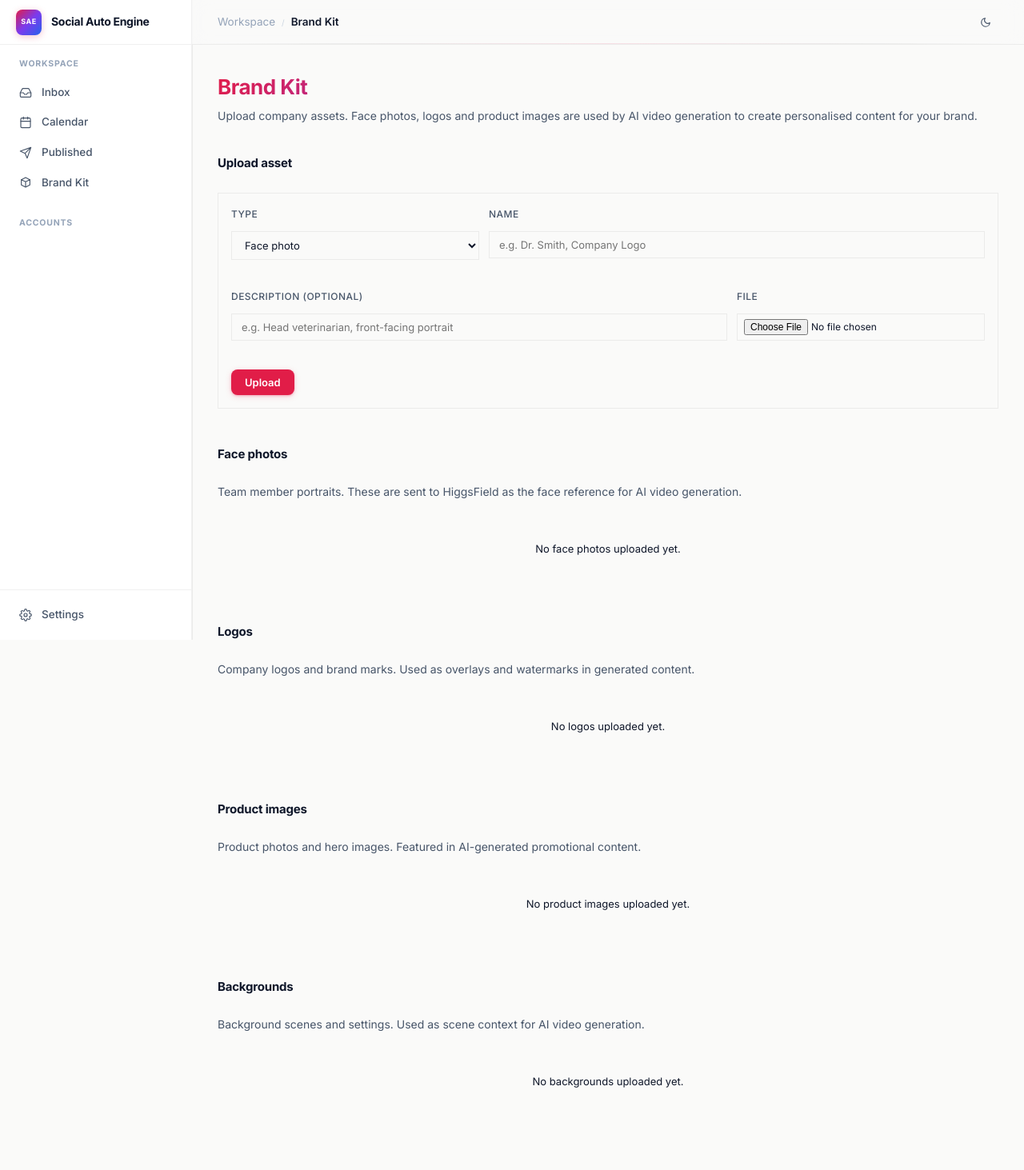
After one commit to Freespirits/social-auto-engine, a FastAPI app: template dashboard/templates/assets.html in a window 1280 px wide. The commit adds this page. Shown: the whole page at 80% size. Run offline with FastAPI, Linux system fonts and the light colour scheme; the template is opened without the code that fills it, so the values that code supplies are empty.

Commit message:
feat(dashboard): add Brand Kit page for company assets
Upload face photos, logos, product images, and backgrounds through the
dashboard. Assets stored locally at ~/.social-auto-engine/assets/ and
tracked in a new company_asset SQLite table. These feed into HiggsField
video generation so businesses upload once and generate content forever.

Also fixes SafeSkill badge rendering in README (HTML img tag instead of
markdown syntax inside the HTML badge block).

Co-Authored-By: Claude Opus 4.6 <noreply@anthropic.com>

```diff
--- a/dashboard/app.py
+++ b/dashboard/app.py
@@ -15,8 +15,8 @@ import sys
 from pathlib import Path
 
 from dotenv import load_dotenv
-from fastapi import FastAPI, Form, HTTPException, Request
-from fastapi.responses import HTMLResponse, RedirectResponse
+from fastapi import FastAPI, Form, HTTPException, Request, UploadFile, File
+from fastapi.responses import HTMLResponse, RedirectResponse, FileResponse
 from fastapi.staticfiles import StaticFiles
 from fastapi.templating import Jinja2Templates
 
@@ -332,6 +332,72 @@ async def published_page(request: Request):
     ctx = _base_context("published")
     ctx["published"] = db.list_posts(status="published", limit=50)
     return templates.TemplateResponse(request, "published.html", ctx)
+
+
+# ---------------------------------------------------------------------------
+# Brand Kit (company assets)
+# ---------------------------------------------------------------------------
+
+ALLOWED_ASSET_TYPES = {"face", "logo", "product", "background"}
+ASSET_TYPE_DIRS = {"face": "faces", "logo": "logos", "product": "products", "background": "backgrounds"}
+
+
+@app.get("/assets", response_class=HTMLResponse)
+async def assets_page(request: Request):
+    ctx = _base_context("assets")
+    ctx["assets"] = db.list_assets()
+    ctx["counts"] = db.asset_counts()
+    return templates.TemplateResponse(request, "assets.html", ctx)
+
+
+@app.post("/assets/upload")
+async def assets_upload(
+    request: Request,
+    asset_type: str = Form(...),
+    name: str = Form(...),
+    description: str = Form(""),
+    file: UploadFile = File(...),
+):
+    if asset_type not in ALLOWED_ASSET_TYPES:
+        raise HTTPException(400, "Invalid asset type")
+    if not file.filename:
+        raise HTTPException(400, "No file selected")
+
+    import uuid
+
+    db._ensure_asset_dirs()
+    sub_dir = ASSET_TYPE_DIRS[asset_type]
+    ext = Path(file.filename).suffix or ".png"
+    unique_name = f"{uuid.uuid4().hex[:12]}{ext}"
+    dest = db.ASSETS_DIR / sub_dir / unique_name
+
+    contents = await file.read()
+    dest.write_bytes(contents)
+
+    db.create_asset(
+        asset_type=asset_type,
+        name=name.strip(),
+        file_path=str(dest),
+        description=description.strip() or None,
+    )
+    return RedirectResponse("/assets", status_code=303)
+
+
+@app.post("/assets/{asset_id}/delete", response_class=HTMLResponse)
+async def assets_delete(request: Request, asset_id: int):
+    db.delete_asset(asset_id)
+    return HTMLResponse("")
+
+
+@app.get("/assets/file/{asset_id}")
+async def assets_serve(asset_id: int):
+    asset = db.get_asset(asset_id)
+    if not asset:
+        raise HTTPException(404)
+    file_path = Path(asset["file_path"])
+    if not file_path.exists():
+        raise HTTPException(404)
+    return FileResponse(file_path)
 
 
 # ---------------------------------------------------------------------------
--- a/dashboard/templates/_base.html
+++ b/dashboard/templates/_base.html
@@ -109,6 +109,10 @@
       <a class="nav-item {% if active_nav == 'published' %}active{% endif %}" href="/published">
         <svg viewBox="0 0 24 24" fill="none" stroke="currentColor"><path d="M22 2L11 13M22 2l-7 20-4-9-9-4 20-7z" stroke-linecap="round" stroke-linejoin="round"/></svg>
         Published
+      </a>
+      <a class="nav-item {% if active_nav == 'assets' %}active{% endif %}" href="/assets">
+        <svg viewBox="0 0 24 24" fill="none" stroke="currentColor"><path d="M20 7l-8-4-8 4m16 0l-8 4m8-4v10l-8 4m0-10L4 7m8 4v10M4 7v10l8 4" stroke-linecap="round" stroke-linejoin="round"/></svg>
+        Brand Kit
       </a>
     </nav>
 
--- /dev/null
+++ b/dashboard/templates/assets.html
@@ -0,0 +1,205 @@
+{% extends "_base.html" %}
+{% block title %}Social Auto Engine — Brand Kit{% endblock %}
+{% block breadcrumb %}Brand Kit{% endblock %}
+
+{% block content %}
+
+  <div class="page-header">
+    <div>
+      <h1 class="page-title">Brand Kit</h1>
+      <p class="page-description">Upload company assets. Face photos, logos and product images are used by AI video generation to create personalised content for your brand.</p>
+    </div>
+  </div>
+
+  <!-- Upload form -->
+  <section class="section">
+    <div class="section-header">
+      <h2 class="section-title">Upload asset</h2>
+    </div>
+    <form method="post" action="/assets/upload" enctype="multipart/form-data" class="asset-upload-form">
+      <div class="form-row">
+        <div class="form-group">
+          <label for="asset_type">Type</label>
+          <select name="asset_type" id="asset_type" class="form-input" required>
+            <option value="face">Face photo</option>
+            <option value="logo">Logo</option>
+            <option value="product">Product image</option>
+            <option value="background">Background / scene</option>
+          </select>
+        </div>
+        <div class="form-group" style="flex:2;">
+          <label for="asset_name">Name</label>
+          <input type="text" name="name" id="asset_name" class="form-input" placeholder="e.g. Dr. Smith, Company Logo" required>
+        </div>
+      </div>
+      <div class="form-row">
+        <div class="form-group" style="flex:2;">
+          <label for="asset_desc">Description (optional)</label>
+          <input type="text" name="description" id="asset_desc" class="form-input" placeholder="e.g. Head veterinarian, front-facing portrait">
+        </div>
+        <div class="form-group">
+          <label for="asset_file">File</label>
+          <input type="file" name="file" id="asset_file" class="form-input" accept="image/*,video/*" required>
+        </div>
+      </div>
+      <div style="margin-top:var(--sp-3);">
+        <button type="submit" class="btn btn-primary">Upload</button>
+      </div>
+    </form>
+  </section>
+
+  <!-- Asset type sections -->
+  {% set type_labels = {'face': 'Face photos', 'logo': 'Logos', 'product': 'Product images', 'background': 'Backgrounds'} %}
+  {% set type_descs = {
+    'face': 'Team member portraits. These are sent to HiggsField as the face reference for AI video generation.',
+    'logo': 'Company logos and brand marks. Used as overlays and watermarks in generated content.',
+    'product': 'Product photos and hero images. Featured in AI-generated promotional content.',
+    'background': 'Background scenes and settings. Used as scene context for AI video generation.'
+  } %}
+  {% set type_icons = {'face': 'F', 'logo': 'L', 'product': 'P', 'background': 'B'} %}
+
+  {% for atype in ['face', 'logo', 'product', 'background'] %}
+  <section class="section">
+    <div class="section-header">
+      <h2 class="section-title">{{ type_labels[atype] }}</h2>
+      {% if counts.get(atype, 0) %}
+        <span class="badge">{{ counts[atype] }}</span>
+      {% endif %}
+    </div>
+    <p class="page-description" style="margin-bottom:var(--sp-3);">{{ type_descs[atype] }}</p>
+
+    {% set typed_assets = assets | selectattr('asset_type', 'equalto', atype) | list %}
+    {% if typed_assets %}
+    <div class="asset-grid">
+      {% for asset in typed_assets %}
+      <div class="asset-card" id="asset-{{ asset.id }}">
+        <div class="asset-thumb">
+          <img src="/assets/file/{{ asset.id }}" alt="{{ asset.name }}" loading="lazy">
+        </div>
+        <div class="asset-info">
+          <div class="asset-name">{{ asset.name }}</div>
+          {% if asset.description %}
+            <div class="asset-desc">{{ asset.description }}</div>
+          {% endif %}
+        </div>
+        <div class="asset-actions">
+          <button class="btn btn-ghost btn-sm"
+                  hx-post="/assets/{{ asset.id }}/delete"
+                  hx-target="#asset-{{ asset.id }}"
+                  hx-swap="outerHTML"
+                  hx-confirm="Delete {{ asset.name }}?">
+            Delete
+          </button>
+        </div>
+      </div>
+      {% endfor %}
+    </div>
+    {% else %}
+    <div class="empty-state" style="padding:var(--sp-6);text-align:center;">
+      <p style="color:var(--text-muted);font-size:13px;">No {{ type_labels[atype] | lower }} uploaded yet.</p>
+    </div>
+    {% endif %}
+  </section>
+  {% endfor %}
+
+{% endblock %}
+
+{% block head %}
+<style>
+  .asset-upload-form {
+    padding: var(--sp-4);
+    background: var(--surface-2);
+    border: 1px solid var(--border);
+    border-radius: var(--radius-lg);
+  }
+  .form-row {
+    display: flex;
+    gap: var(--sp-3);
+    margin-bottom: var(--sp-3);
+  }
+  .form-group {
+    flex: 1;
+    display: flex;
+    flex-direction: column;
+    gap: var(--sp-1);
+  }
+  .form-group label {
+    font-size: 12px;
+    font-weight: 500;
+    color: var(--text-secondary);
+    text-transform: uppercase;
+    letter-spacing: 0.04em;
+  }
+  .form-input {
+    padding: 8px 12px;
+    background: var(--surface-1);
+    border: 1px solid var(--border);
+    border-radius: var(--radius);
+    color: var(--text-primary);
+    font-size: 13px;
+    font-family: inherit;
+  }
+  .form-input:focus {
+    outline: none;
+    border-color: var(--accent);
+    box-shadow: 0 0 0 2px rgba(168, 85, 247, 0.15);
+  }
+  .form-input[type="file"] {
+    padding: 6px 8px;
+    font-size: 12px;
+  }
+  .asset-grid {
+    display: grid;
+    grid-template-columns: repeat(auto-fill, minmax(180px, 1fr));
+    gap: var(--sp-3);
+  }
+  .asset-card {
+    background: var(--surface-2);
+    border: 1px solid var(--border);
+    border-radius: var(--radius-lg);
+    overflow: hidden;
+    transition: border-color 0.15s ease;
+  }
+  .asset-card:hover {
+    border-color: var(--accent);
+  }
+  .asset-thumb {
+    aspect-ratio: 1;
+    overflow: hidden;
+    background: var(--surface-1);
+  }
+  .asset-thumb img {
+    width: 100%;
+    height: 100%;
+    object-fit: cover;
+  }
+  .asset-info {
+    padding: var(--sp-2) var(--sp-3);
+  }
+  .asset-name {
+    font-size: 13px;
+    font-weight: 600;
+    color: var(--text-primary);
+    white-space: nowrap;
+    overflow: hidden;
+    text-overflow: ellipsis;
+  }
+  .asset-desc {
+    font-size: 11px;
+    color: var(--text-muted);
+    margin-top: 2px;
+    white-space: nowrap;
+    overflow: hidden;
+    text-overflow: ellipsis;
+  }
+  .asset-actions {
+    padding: 0 var(--sp-2) var(--sp-2);
+    display: flex;
+    justify-content: flex-end;
+  }
+  @media (max-width: 640px) {
+    .form-row { flex-direction: column; }
+    .asset-grid { grid-template-columns: repeat(auto-fill, minmax(140px, 1fr)); }
+  }
+</style>
+{% endblock %}
```
Also changed, not shown: dashboard/db.py (+94 -0 lines), README.md.
